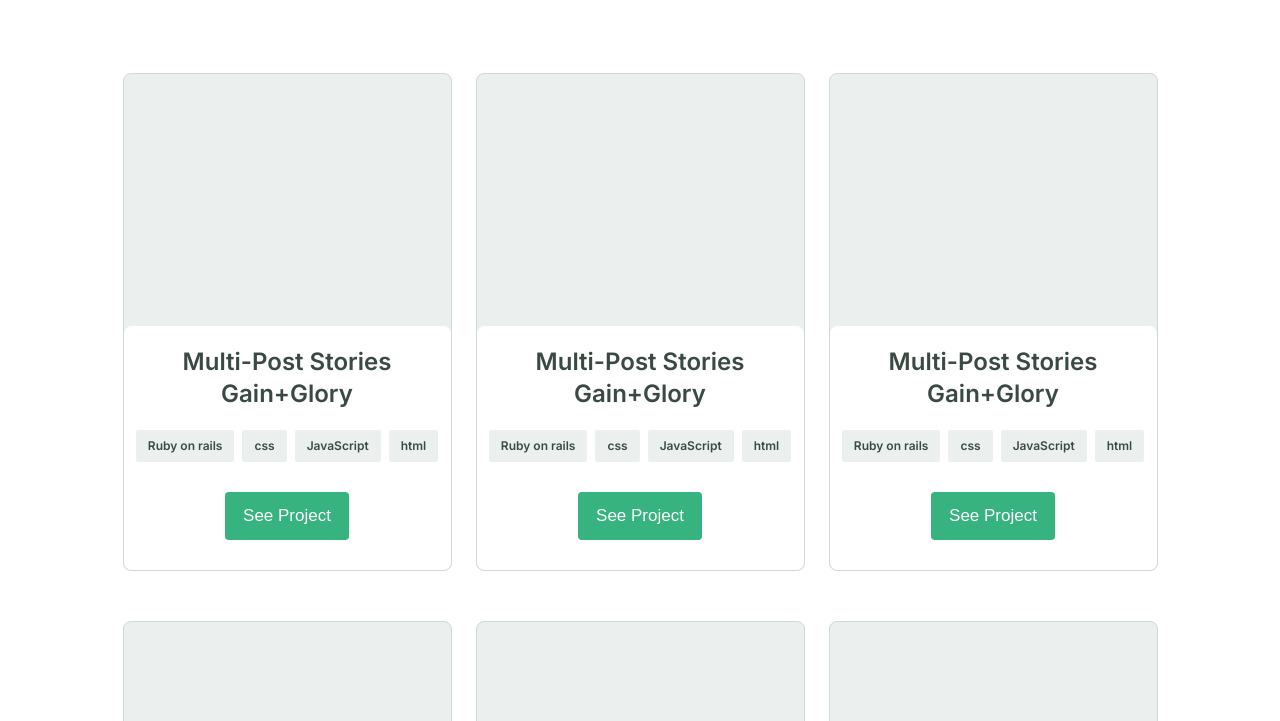
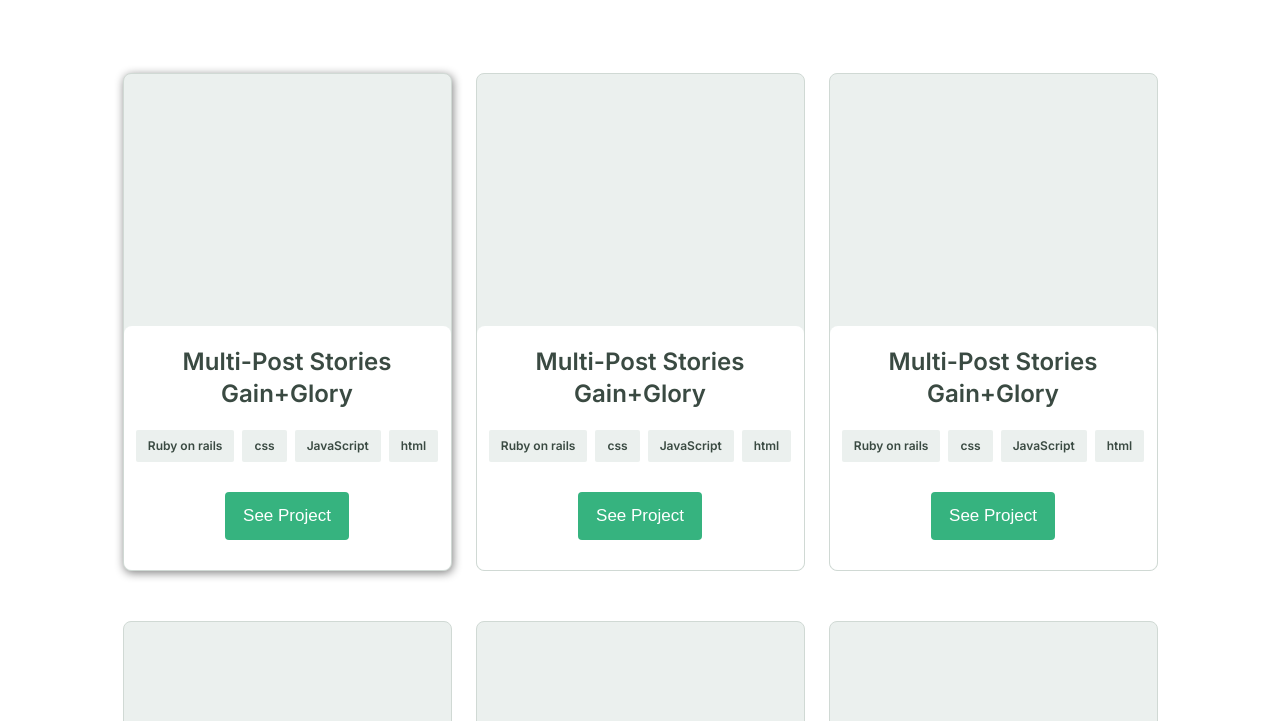
Before and after one commit to iamchristianani/portfolio, a website: page index.html in a window 1280 px wide. In both pictures the pointer is over the item 287 px from the left and 1312 px from the top of the page. Shown: the part 991-1712 px from the top of the page. Drawn offline with Linux system fonts and the light colour scheme.

Commit message:
Add transition to the class work-card

```diff
--- a/css/style.css
+++ b/css/style.css
@@ -169,6 +169,7 @@ a {
   align-content: flex-end;
   margin: 50px 0 0 0;
   border: 1px solid #d0d9d4;
+  transition: box-shadow 0.5s;
 }
 
 .work-section ul {
@@ -485,6 +486,10 @@ textarea::placeholder {
   background-color: #008552;
 }
 
+.work-card:hover {
+  box-shadow: 1px 2px 10px grey;
+}
+
 @media (min-width: 768px) {
   .desktop-menu {
     list-style: none;
```
